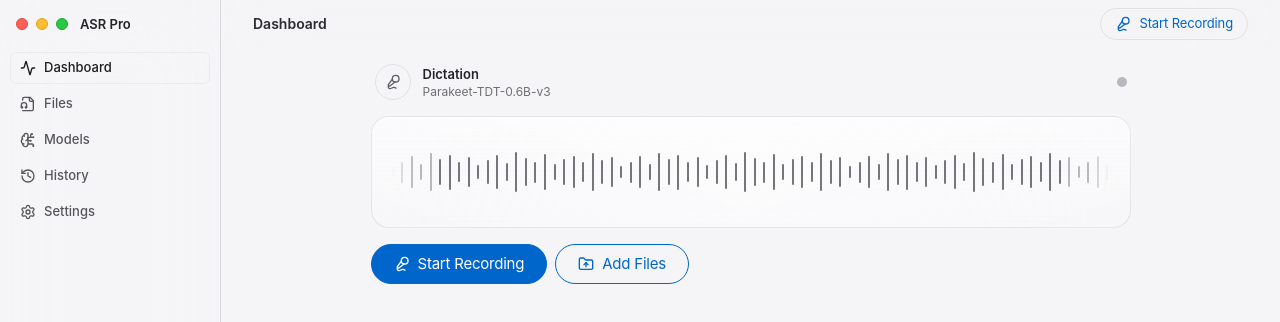
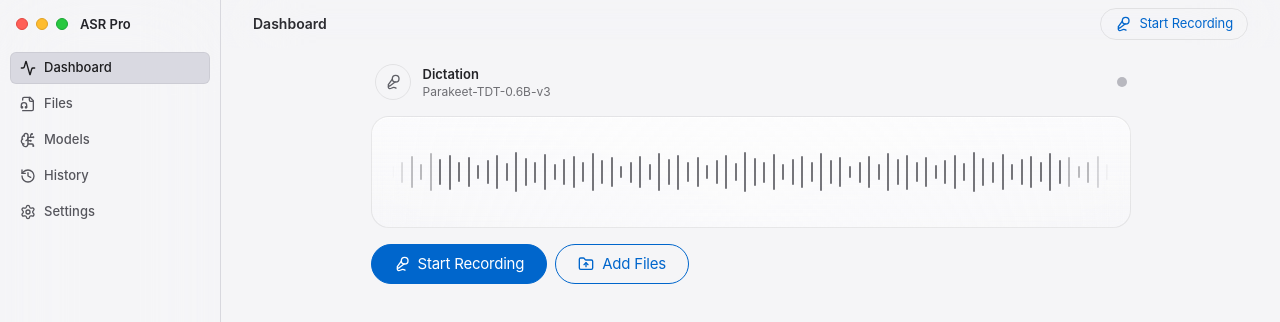
Before and after one commit to surajmandalcell/hushpen, a React (Vite) app: page / in a window 1280 px wide. Shown: the top 322 px of the page. Built offline with nearby package versions, Linux system fonts and the light colour scheme.

Commit message:
UI: strengthen sidebar selected state

```diff
--- a/src/App.tsx
+++ b/src/App.tsx
@@ -265,10 +265,11 @@ function Sidebar({ activeView, onChange, onWindowAction }: SidebarProps) {
               key={item.id}
               type="button"
               aria-label={item.label}
+              aria-current={isActive ? "page" : undefined}
               className={`mb-1 flex h-8 shrink-0 items-center gap-2 rounded-md px-2.5 text-left text-[13px] font-medium transition md:w-full ${
                 isActive
-                  ? "bg-white/58 text-[#1d1d1f] shadow-[inset_0_0_0_1px_rgba(0,0,0,0.04)] backdrop-blur-xl"
-                  : "text-[#55555c] hover:bg-white/36"
+                  ? "bg-[#d9d9e1] text-[#1d1d1f] shadow-[inset_0_0_0_1px_rgba(0,0,0,0.06)]"
+                  : "text-[#55555c] hover:bg-[#e8e8ee]"
               }`}
               onClick={() => onChange(item.id)}
             >
```
Also changed, not shown: 1 other file (tests, documents, lock files or other folders).
